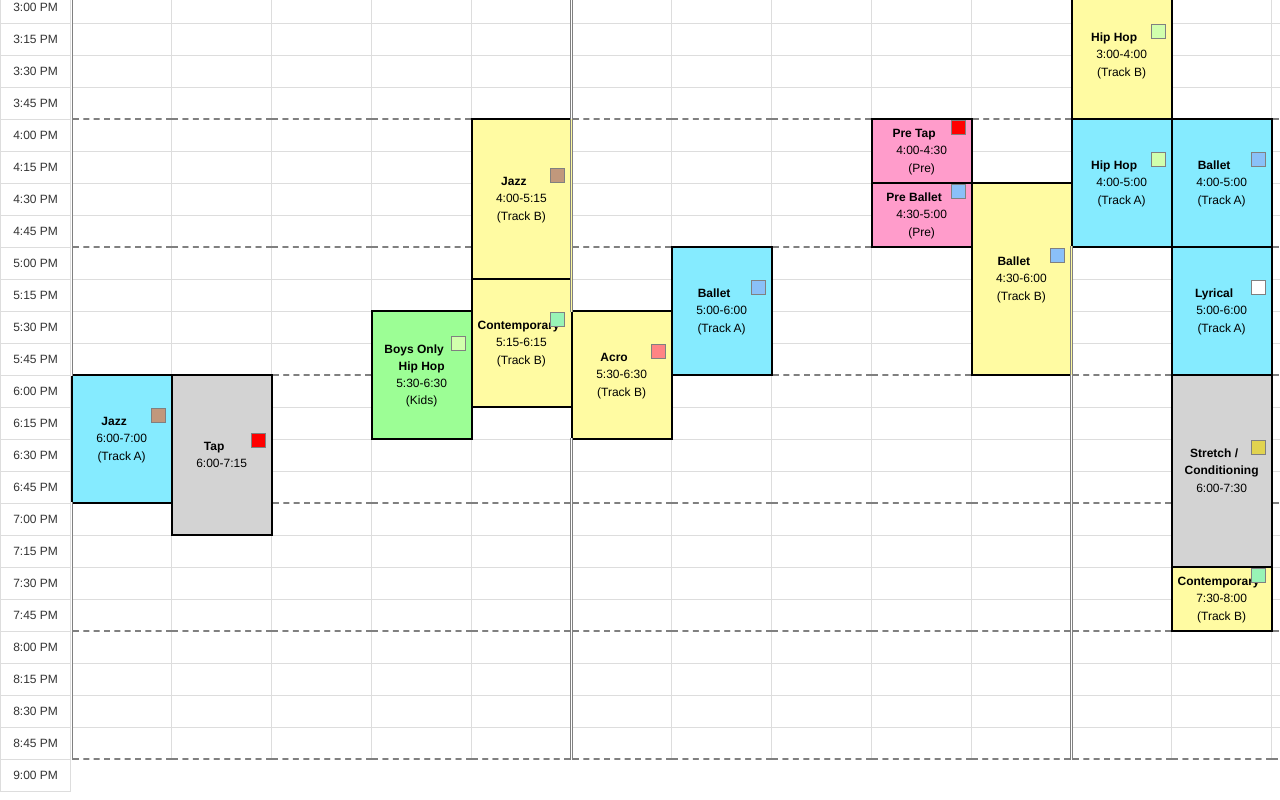
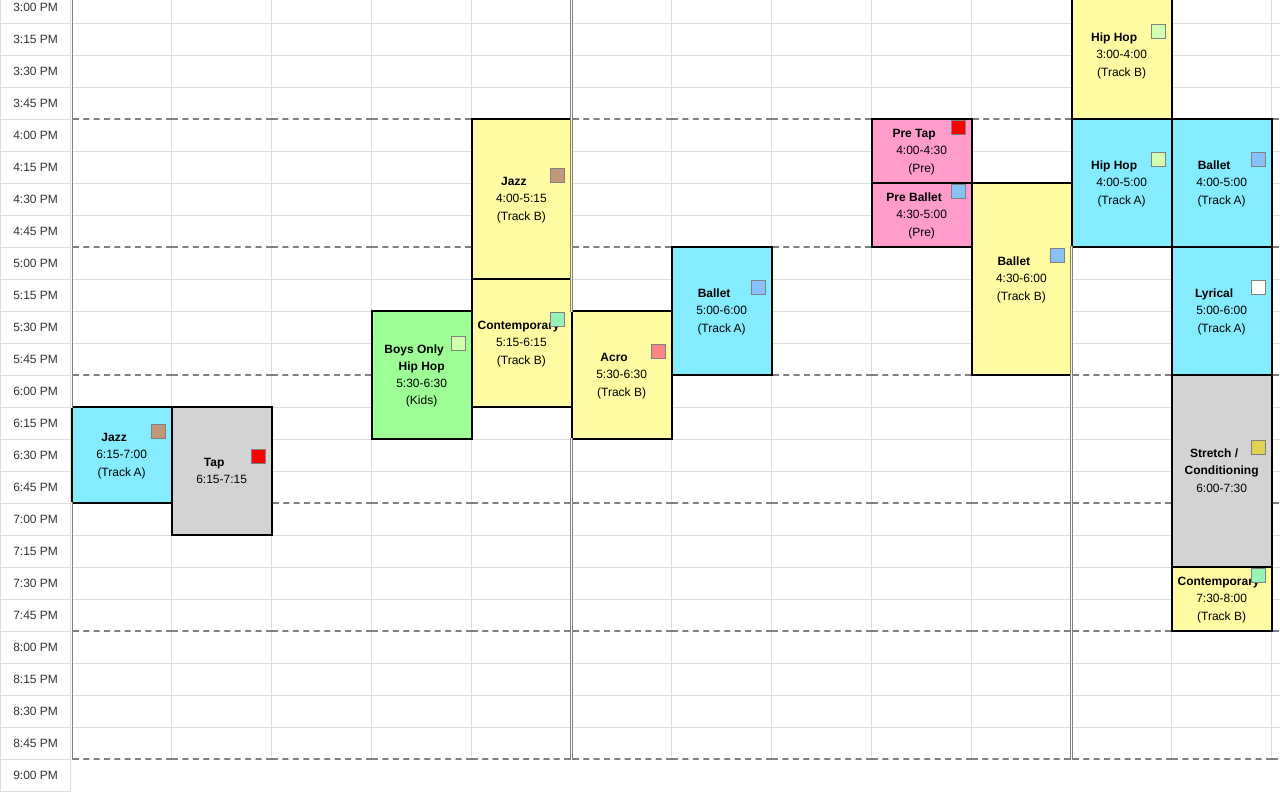
Before and after one commit to dancecrescendo/dancecrescendo.github.io, a plain HTML site: page schedule_generator.html in a window 1280 px wide. Shown: the part 838-1638 px from the top of the page. Drawn offline with Linux system fonts and the light colour scheme.

Commit message:
Modified schedule

```diff
--- a/schedule_generator.html
+++ b/schedule_generator.html
@@ -67,8 +67,8 @@
     // add_Class("class name", "class level", "class Day", "begin time (24)", duration mins, studio number)
 
     // Monday
-    add_Class("Jazz", "jazz", "A", "Monday", "18:00", 60, 1);
-    add_Class("Tap", "tap", "", "Monday", "18:00", 75, 2);
+    add_Class("Jazz", "jazz", "A", "Monday", "18:15", 45, 1);
+    add_Class("Tap", "tap", "", "Monday", "18:15", 60, 2);
     add_Class("Boys Only <br> Hip Hop", "hiphop", "K", "Monday", "17:30", 60, 4);
     add_Class("Jazz", "jazz", "B", "Monday", "16:00", 75, 5);
     add_Class("Contemporary", "contemporary", "B", "Monday", "17:15", 60, 5);
@@ -101,7 +101,7 @@
     add_Class("Hip Hop", "hiphop", "A", "Thursday", "16:00", 60, 4);
     add_Class("Hip Hop", "hiphop", "B", "Thursday", "17:00", 90, 4);
     add_Class("Acro", "acro", "A", "Thursday", "16:00", 60, 5);
-    add_Class("Acro", "acro", "B", "Thursday", "17:00", 60, 5);
+    add_Class("Acro", "acro", "A", "Thursday", "17:00", 60, 5);
     add_Class("Contemporary", "contemporary", "A", "Thursday", "18:00", 45, 5);
 
     // Friday - No class for students
```
